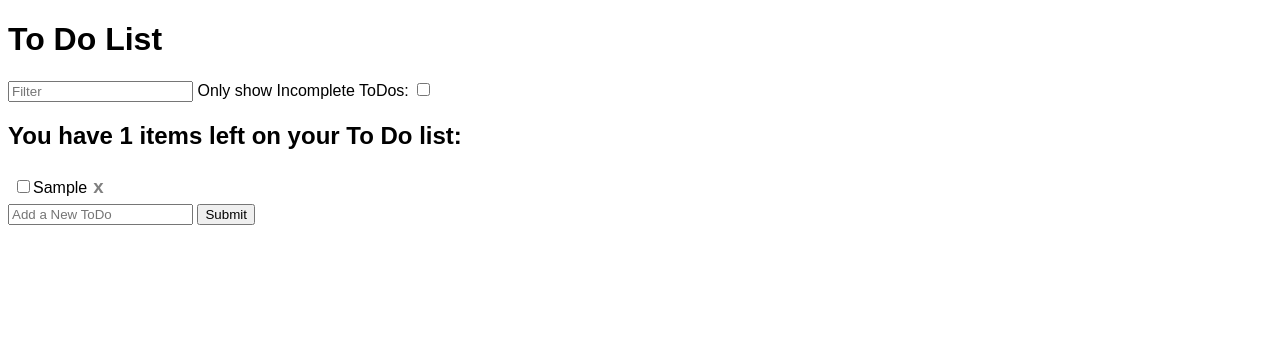
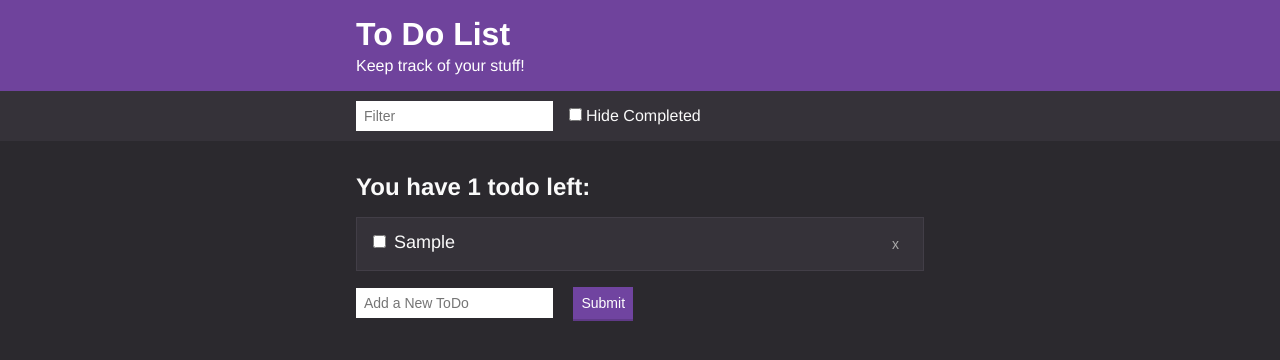
Before and after one commit to jrtarr/ToDo, a plain HTML site: page index.html in a window 1280 px wide. Both pictures are taken after typing "Sample" into the empty fields and a click on the button "Submit". Drawn offline with Linux system fonts and the light colour scheme.

Commit message:
Adapted app to work with Andrew Mead's CSS Theme

```diff
--- a/todo-functions.js
+++ b/Scripts/todo-functions.js
@@ -16,12 +16,16 @@
 // Generate new ToDo DOM Structure
 const generateToDoDOM = (todo) => {
     //Create containing parent div
-    const todoParent = document.createElement('div')
-    todoParent.classList.add('todo')
+    const todoParent = document.createElement('label')
+    todoParent.classList.add('list-item')
+
+    const containerEl = document.createElement('div')
+    containerEl.classList.add('list-item__container')
 
     //Create Completed Checkbox
     const checkBox = document.createElement('input')
     checkBox.setAttribute('type','checkbox')
+    checkBox.classList.add('checkbox')
     if(todo.completed){
         checkBox.checked = true
     }
@@ -33,11 +37,12 @@
 
     // Create todo text
     const newToDo = document.createElement('span')
+    newToDo.classList.add('list-item__title')
     newToDo.textContent = todo.text
 
     //Create remove button
     const removeButton = document.createElement('button')
-    removeButton.classList.add('remove-button')
+    removeButton.classList.add('button','button--text')
     removeButton.textContent = 'x'
     removeButton.addEventListener('click',() => {
         removeTodo(todo.id)
@@ -46,8 +51,9 @@
     })
 
     // Add the DOM Elements
-    todoParent.appendChild(checkBox)
-    todoParent.appendChild(newToDo)
+    containerEl.appendChild(checkBox)
+    containerEl.appendChild(newToDo)
+    todoParent.appendChild(containerEl)
     todoParent.appendChild(removeButton)
     return todoParent
 }
@@ -56,7 +62,10 @@
 const generateSummaryDOM = (filtToDos) => {
     const incompleteToDos = filtToDos.filter((todo) => !todo.completed)
     const summary = document.createElement('h2')
-    summary.textContent = `You have ${incompleteToDos.length} items left on your To Do list:`
+    summary.classList.add('list-title')
+    let plural
+    incompleteToDos.length === 1 ? plural = '' : plural = 's'
+    summary.textContent = `You have ${incompleteToDos.length} todo${plural} left:`
     return summary
 }
 
@@ -76,9 +85,16 @@
     document.querySelector('#todo-container').appendChild(generateSummaryDOM(filtToDos))
 
     //Render ToDos based on filter
-    filtToDos.forEach((todo) => {
-        document.querySelector('#todo-container').appendChild(generateToDoDOM(todo))
-    })
+    if (filtToDos.length){
+        filtToDos.forEach((todo) => {
+            document.querySelector('#todo-container').appendChild(generateToDoDOM(todo))
+        })
+    }else{
+        let emptyMessage = document.createElement('p')
+        emptyMessage.textContent = 'No ToDos to show.'
+        emptyMessage.classList.add('empty-message')
+        document.querySelector('#todo-container').appendChild(emptyMessage)
+    }
 }
 
 // Remove ToDo
--- a/todos.js
+++ b/Scripts/todos.js
@@ -15,14 +15,18 @@
 
 document.querySelector('#new-todo').addEventListener('submit',(e) => {
     e.preventDefault()
+    let text = e.target.elements.newToDo.value.trim()
+    if (text){
         todos.push({
             id: uuidv4(),
-        text: e.target.elements.newToDo.value,
+            text,
             completed: false
         })
         saveToDos(todos)
         e.target.elements.newToDo.value = ''
         renderToDos(todos,filters)
+    }
+    e.target.elements.newToDo.value = ''
 })
 
 document.querySelector('#show-incomplete').addEventListener('change',(e) => {
--- /dev/null
+++ b/Styles/mead.css
@@ -0,0 +1,225 @@
+/*
+
+// Colors
+$off-black: #20222b;
+$dark-blue: #333745;
+$blue: #3c4251;
+$light-blue: #464b5e;
+$off-white: #a5afd7;
+$purple: #8357c5;
+// Spacing
+$s-size: 1.2rem;
+$m-size: 1.6rem;
+$l-size: 3.2rem;
+$xl-size: 4.8rem;
+$desktop-breakpoint: 45rem;
+
+*/
+
+/* Base Styles */
+
+* {
+    box-sizing: border-box;
+    margin: 0;
+    padding: 0;
+}
+
+html {
+  font-size: 62.5%;
+}
+
+body {
+    background: #2B292E;
+  color: #fafafa;
+  font-family: Helvetica, Arial, sans-serif;
+  font-size: 1.6rem;
+}
+
+button {
+  cursor: pointer;
+}
+
+a {
+    color: #6F439C;
+}
+
+/* Container */
+
+.container {
+  max-width: 60rem;
+  margin: 0 auto;
+  padding: 0 1.6rem;
+}
+
+/* Header */
+
+.header {
+  background: #6F439C;
+  color:white;
+  padding: 1.6rem 0;
+}
+
+.header__title {
+  font-size: 3.2rem;
+  margin-bottom: .4rem;
+}
+
+.header__subtitle {
+  /* color: #777; */
+  font-size: 1.6rem;
+  font-weight: 300;
+}
+
+/* Actions Bar */
+
+.actions {
+    background-color: #353239;
+    /* border-bottom: 1px solid #dedfe0; */
+    /* color: #333333; */
+    padding: 1rem
+}
+
+.actions__container {
+    align-items: center;
+    display: flex;
+    max-width: 60rem;
+    margin: 0 auto;
+    min-height: 3rem;
+    padding: 0 1.6rem;
+}
+
+.actions__container--spaced {
+    justify-content: space-between
+}
+
+/* Form Inputs */
+
+.input {
+    border: none;
+    font-size: 1.4rem;
+    font-weight: 300;
+    height: 3rem;
+    margin-right: 1.6rem;
+    padding: .4rem .8rem;
+}
+
+.checkbox {
+    display: flex;
+    align-items: baseline;
+}
+
+.checkbox > input {
+    margin-right: .4rem;
+}
+
+.button {
+    background: #7044a0;
+    border: none;
+    border-bottom: 2px solid #603a88;
+    color: white;
+    font-size: 1.4rem;
+    font-weight: 300;
+    padding: .8rem;
+    transition: background .3s ease, color .3s ease;
+}
+
+.button:hover {
+    background: #5F3A87;
+}
+
+.button--secondary {
+    background: #888888;
+    border-bottom: 2px solid #717171;
+}
+
+.button--secondary:hover {
+    background: #6E6E6E;
+}
+
+.button--text {
+    background: none;
+    border: none;
+    color: #aaa;
+}
+
+.button--text:hover {
+    background: none;
+    color: white;
+    text-decoration: underline;
+}
+
+/* Note editor */
+
+.title-input {
+    border: 1px solid #DEDFE0;
+    font-size: 2rem;
+    font-weight: 300;
+    display: block;
+    margin: 2.4rem 0;
+    padding: .8rem;
+    width: 100%;
+}
+
+.body-input {
+    border: 1px solid #DEDFE0;
+    font-family: inherit;
+    font-size: 1.6rem;
+    font-weight: 300;
+    display: block;
+    margin: 2.4rem 0;
+    min-height: 15rem;
+    padding: .8rem;
+    width: 100%;
+}
+
+/* Note List Item */
+
+.list-item {
+    text-decoration: none;
+    color: #fafafa;
+    cursor: pointer;
+    background: #353239;
+    border: 1px solid #423e47;
+    margin: 1.6rem 0;
+    padding: 1rem 1.6rem;
+    display: block;
+    transition: background .3s ease;
+    display: flex;
+    justify-content: space-between;
+    align-items: center
+}
+
+.list-item__container {
+    display: flex;
+    font-size: 1.8rem;
+    font-weight: 300;
+    align-items: baseline;
+}
+
+.list-item__container > *:first-child {
+    margin-right: .8rem;
+}
+
+.list-item:hover {
+    background: #3d3941;
+}
+
+.list-item__title {
+    font-size: 1.8rem;
+    margin-bottom: .4rem
+}
+
+.list-item__subtitle {
+    color: #666;
+    font-size: 1.4rem;
+    font-weight: 300;
+    font-style: italic;
+}
+
+.list-title {
+    margin: 3.2rem 0 1.6rem;
+}
+
+.empty-message {
+    margin: 3.2rem 0;
+}
--- a/index.html
+++ b/index.html
@@ -5,24 +5,39 @@
     <meta name="viewport" content="width=device-width, initial-scale=1.0">
     <meta http-equiv="X-UA-Compatible" content="ie=edge">
     <title>ToDo List</title>
-    <link rel="stylesheet" href="style.css">
+    <link rel="stylesheet" href="Styles/mead.css">
+    <link rel="icon" href="Img/favicon.png">
 </head>
 <body>
-    <h1>To Do List</h1>
-    <input type="text" id="filter-todo" placeholder="Filter">
-    <label>
-        Only show Incomplete ToDos: <input type="checkbox" id="show-incomplete">
-    </label>
-    <div id="todo-container"></div>
-    <form id="new-todo">
-        <input type="text" name="newToDo" placeholder="Add a New ToDo">
-        <button>Submit</button>
-    </form>
-    <script src="uuid.js"></script>
+    <header class="header">
+        <div class="container">
+            <h1 class='header__title'>To Do List</h1>
+            <h2 class='header__subtitle'>Keep track of your stuff!</h2>
+        </div>
+    </header>
+
+    <div class="actions">
+        <div class="actions__container">
+                <input type="text" id="filter-todo" class='input' placeholder="Filter">
+                <label class='checkbox'>
+                    <input type="checkbox" id="show-incomplete"> Hide Completed
+                </label>
+        </div>
+    </div>
+
+    <div class="container">
+        <div id="todo-container"></div>
+        <form id="new-todo">
+            <input type="text" name="newToDo" class='input' placeholder="Add a New ToDo">
+            <button class='button'>Submit</button>
+        </form>
+    </div>
+
+    <script src="Scripts/uuid.js"></script>
     <script>
         uuidv4(); // -> v4 UUID
     </script>
-    <script src='todo-functions.js'></script>
-    <script src='todos.js'></script>
+    <script src='Scripts/todo-functions.js'></script>
+    <script src='Scripts/todos.js'></script>
 </body>
 </html>
```
Also changed, not shown: Img/favicon.png (added), Scripts/uuid.js (renamed from uuid.js), Styles/style.css (renamed from style.css), 2 other files. Lines whose indentation alone changed are shown as unchanged.
